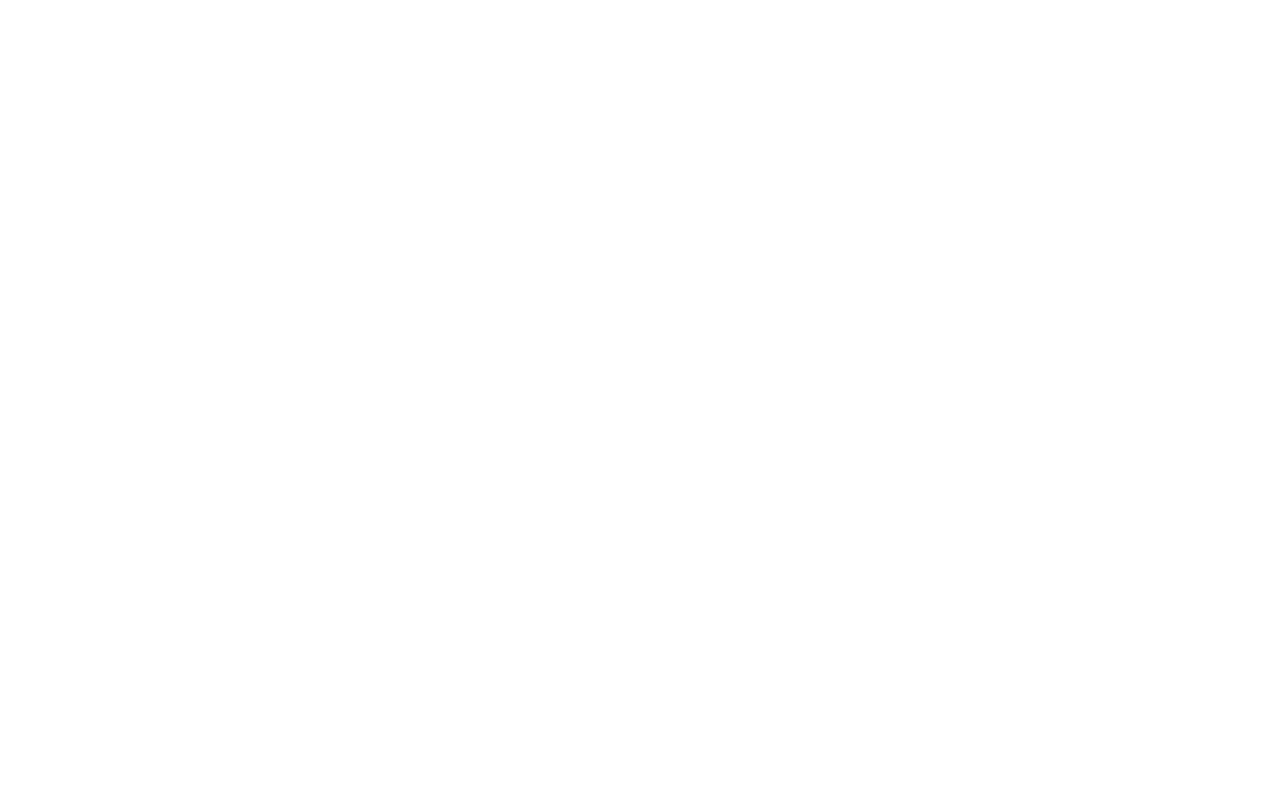
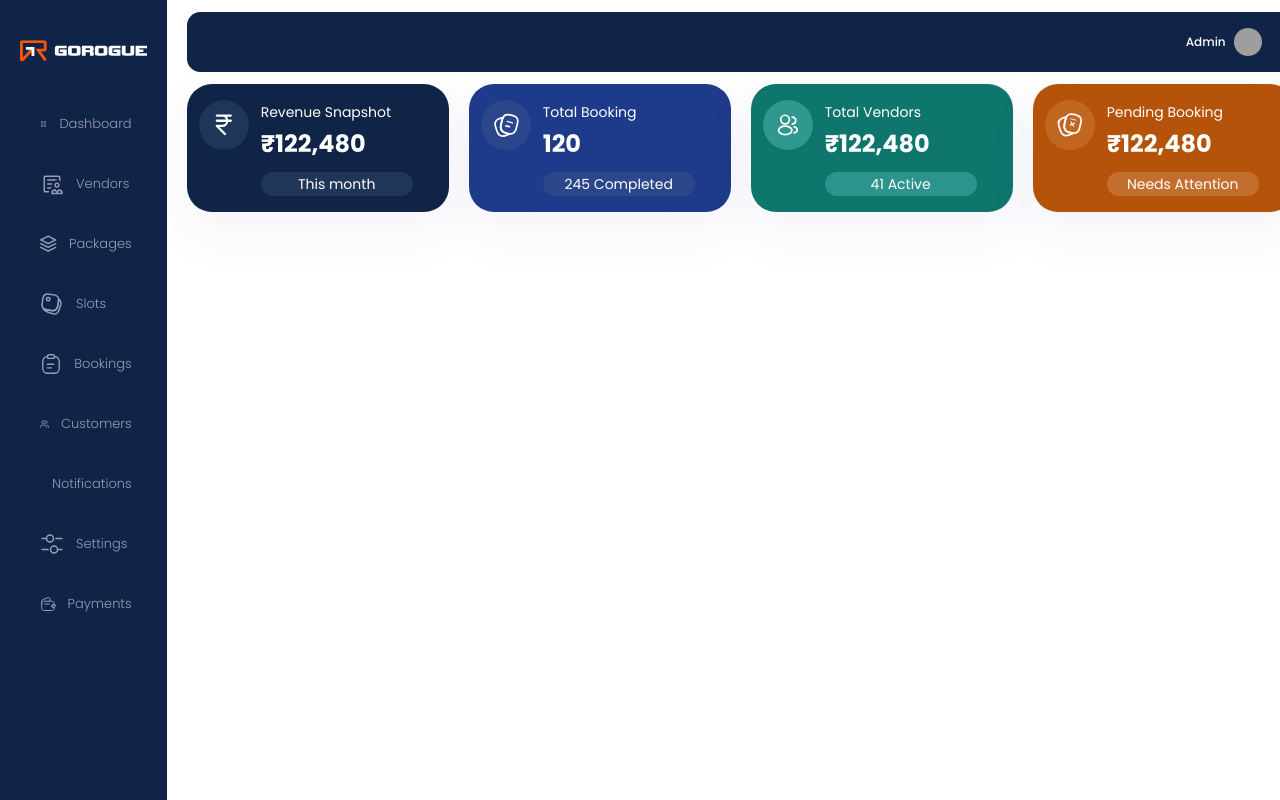
Before and after one commit to abdhakeemabd/lakshadweep, a React (Vite) app in the folder client/: page /admin in a window 1280 px wide. Before the commit this address had no page. Built offline with nearby package versions, Linux system fonts and the light colour scheme; sample sign-in values are in the browser's storage; grey boxes are pictures that could not be loaded.

Commit message:
admin dashboard and logout setting

```diff
--- a/client/src/App.jsx
+++ b/client/src/App.jsx
@@ -22,6 +22,8 @@
 import VendorView from './admin-panel/pages/vendor-view';
 import VendorEdit from './admin-panel/pages/vendor-edit';
 import AddVendor from './admin-panel/pages/add-vendor';
+import Dashboard from './admin-panel/pages/dashboard';
+import ProtectedRoute from './component/protected-route';
 import AdminLogin from './admin-panel/pages/admin-login';
 function App() {
   const location = useLocation();
@@ -50,10 +52,26 @@
         <Route path='/profile' element={<Profile />} />
         <Route path='/booking-history' element={<BookingHistory />} />
         <Route path='/saved-experiences' element={<SavedExperiences />} />
-        <Route path='/admin/vendors-list' element={<VendorList />} />
-        <Route path='/admin/vendors-view/:id' element={<VendorView />} />
-        <Route path='/admin/vendors-edit/:id' element={<VendorEdit />} />
-        <Route path='/admin/add-vendor' element={<AddVendor />} />
+
+        {/* Admin Routes */}
+        <Route path='/admin' element={<ProtectedRoute />}>
+          <Route index element={<Dashboard />} />
+          <Route path='dashboard' element={<Dashboard />} />
+          <Route path='vendor/list' element={<VendorList />} />
+          <Route path='vendor/view/:id' element={<VendorView />} />
+          <Route path='vendor/edit/:id' element={<VendorEdit />} />
+          <Route path='vendor/add' element={<AddVendor />} />
+
+          {/* Placeholders for other admin pages mentioned in sidebar */}
+          <Route path='packages-list' element={<VendorList />} />
+          <Route path='slots-list' element={<VendorList />} />
+          <Route path='bookings-list' element={<VendorList />} />
+          <Route path='customers-list' element={<VendorList />} />
+          <Route path='notifications-list' element={<VendorList/>} />
+          <Route path='settings-list' element={<VendorList />} />
+          <Route path='payments-list' element={<VendorList />} />
+        </Route>
+
         <Route path='/admin/login' element={<AdminLogin />} />
 
       </Routes>
--- a/client/src/admin-panel/component/header.jsx
+++ b/client/src/admin-panel/component/header.jsx
@@ -1,4 +1,5 @@
 import React, { useState, useRef, useEffect } from "react";
+import { useNavigate } from "react-router-dom";
 import UserIcon from "../../assets/admin-panel-icon/icons/user-default.svg";
 import PasswordIcon from "../../assets/admin-panel-icon/icons/password-check.svg";
 import LogoutIcon from "../../assets/admin-panel-icon/icons/logout.svg";
@@ -7,6 +8,13 @@
 function Header() {
   const [open, setOpen] = useState(false);
   const dropdownRef = useRef(null);
+  const navigate = useNavigate();
+
+  const handleLogout = () => {
+    localStorage.removeItem('isAdminAuthenticated');
+    setOpen(false);
+    navigate('/admin/login');
+  };
 
   // close dropdown on outside click
   useEffect(() => {
@@ -42,7 +50,7 @@
                     </button>
                   </li>
                   <li>
-                    <button onClick={() => { setOpen(false); }} className="w-full flex gap-3 items-center px-4 py-3 text-sm text-gray-700 hover:bg-gray-100 transition">
+                    <button onClick={handleLogout} className="w-full flex gap-3 items-center px-4 py-3 text-sm text-gray-700 hover:bg-gray-100 transition">
                       <img src={LogoutIcon} alt="Logout" className="w-5 h-5" />
                       Logout
                     </button>
--- a/client/src/admin-panel/component/slidebar.jsx
+++ b/client/src/admin-panel/component/slidebar.jsx
@@ -24,123 +24,123 @@
   return (
     <div className='side-bar admin-sidebar bg-[#0F2446] text-white px-[20px] py-4 min-h-screen'>
       <aside>
-        <div className="p-4 mb-4 text-center">
-          <Link to="/" className="a-logo"><img src={Logo} className="h-10 mx-auto" alt="Logo" /></Link>
+        <div className="py-5 mb-4  text-center">
+          <Link to="/" className="a-logo"><img src={Logo} className="h-[30px] mx-auto" alt="Logo" /></Link>
         </div>
         <ul className="space-y-2">
-          <li>
-            <NavLink to="/admin/dashboard" className={({ isActive }) => `group flex gap-3 items-center p-2 rounded-[10px] hover:bg-[#FF5C1A] transition-all duration-300 ease-in-out ${isActive ? "bg-[#FF5C1A]" : ""}`}>
+          <li className='mb-3 lg:mb-4'>
+            <NavLink to="/admin/dashboard" className={({ isActive }) => `group flex gap-3 items-center py-[10px] px-[15px] rounded-[10px] hover:bg-[#FF5C1A] transition-all duration-300 ease-in-out lg:pl-[20px] ${isActive ? "bg-[#FF5C1A]" : ""}`}>
               {({ isActive }) => (
                 <>
                   <div className="icon">
                     <img src={Dashboard} alt="Dashboard" className={`w-6 h-6 ${isActive ? "hidden" : "block"} group-hover:hidden`} />
                     <img src={DashboardActive} alt="Dashboard Active" className={`w-6 h-6 ${isActive ? "block" : "hidden"} group-hover:block`} />
                   </div>
-                  <span className={`text-[#969CB9] text-[13px] font-light ${isActive ? "font-semibold" : ""}`}>Dashboard</span>
+                  <span className={`text-[#969CB9] text-[13px] font-light ${isActive ? "font-semibold text-white" : ""}`}>Dashboard</span>
                 </>
               )}
             </NavLink>
           </li>
-          <li>
-            <NavLink to="/admin/vendors-list" className={({ isActive }) => `group flex gap-3 items-center p-2 rounded-[10px] hover:bg-[#FF5C1A] transition-all duration-300 ease-in-out ${isActive ? "bg-[#FF5C1A]" : ""}`}>
+          <li className='mb-3 lg:mb-4'>
+            <NavLink to="/admin/vendor/list" className={({ isActive }) => `group flex gap-3 items-center py-[10px] px-[15px] rounded-[10px] hover:bg-[#FF5C1A] transition-all duration-300 ease-in-out lg:pl-[20px] ${isActive ? "bg-[#FF5C1A]" : ""}`}>
               {({ isActive }) => (
                 <>
                   <div className="icon">
                     <img src={Vendors} alt="Vendors" className={`w-6 h-6 ${isActive ? "hidden" : "block"} group-hover:hidden`} />
                     <img src={VendorsActive} alt="Vendors Active" className={`w-6 h-6 ${isActive ? "block" : "hidden"} group-hover:block`} />
                   </div>
-                  <span className={`text-[#969CB9] text-[13px] font-light ${isActive ? "font-semibold" : ""}`}>Vendors</span>
+                  <span className={`text-[#969CB9] text-[13px] font-light ${isActive ? "font-semibold text-white" : ""}`}>Vendors</span>
                 </>
               )}
             </NavLink>
           </li>
-          <li>
-            <NavLink to="/admin/packages-list" className={({ isActive }) => `group flex gap-3 items-center p-2 rounded-[10px] hover:bg-[#FF5C1A] transition-all duration-300 ease-in-out ${isActive ? "bg-[#FF5C1A]" : ""}`}>
+          <li className='mb-3 lg:mb-4'>
+            <NavLink to="/admin/packages-list" className={({ isActive }) => `group flex gap-3 items-center py-[10px] px-[15px] rounded-[10px] hover:bg-[#FF5C1A] transition-all duration-300 ease-in-out lg:pl-[20px] ${isActive ? "bg-[#FF5C1A]" : ""}`}>
               {({ isActive }) => (
                 <>
                   <div className="icon">
                     <img src={Packages} alt="Vendors" className={`w-6 h-6 ${isActive ? "hidden" : "block"} group-hover:hidden`} />
                     <img src={PackagesActive} alt="Vendors Active" className={`w-6 h-6 ${isActive ? "block" : "hidden"} group-hover:block`} />
                   </div>
-                  <span className={`text-[#969CB9] text-[13px] font-light ${isActive ? "font-semibold" : ""}`}>Packages</span>
+                  <span className={`text-[#969CB9] text-[13px] font-light ${isActive ? "font-semibold text-white" : ""}`}>Packages</span>
                 </>
               )}
             </NavLink>
           </li>
-          <li>
-            <NavLink to="/admin/slots-list" className={({ isActive }) => `group flex gap-3 items-center p-2 rounded-[10px] hover:bg-[#FF5C1A] transition-all duration-300 ease-in-out ${isActive ? "bg-[#FF5C1A]" : ""}`}>
+          <li className='mb-3 lg:mb-4'>
+            <NavLink to="/admin/slots-list" className={({ isActive }) => `group flex gap-3 items-center py-[10px] px-[15px] rounded-[10px] hover:bg-[#FF5C1A] transition-all duration-300 ease-in-out lg:pl-[20px] ${isActive ? "bg-[#FF5C1A]" : ""}`}>
               {({ isActive }) => (
                 <>
                   <div className="icon">
                     <img src={Slots} alt="Vendors" className={`w-6 h-6 ${isActive ? "hidden" : "block"} group-hover:hidden`} />
                     <img src={SlotsActive} alt="Vendors Active" className={`w-6 h-6 ${isActive ? "block" : "hidden"} group-hover:block`} />
                   </div>
-                  <span className={`text-[#969CB9] text-[13px] font-light ${isActive ? "font-semibold" : ""}`}>Slots</span>
+                  <span className={`text-[#969CB9] text-[13px] font-light ${isActive ? "font-semibold text-white" : ""}`}>Slots</span>
                 </>
               )}
             </NavLink>
           </li>
-          <li>
-            <NavLink to="/admin/bookings-list" className={({ isActive }) => `group flex gap-3 items-center p-2 rounded-[10px] hover:bg-[#FF5C1A] transition-all duration-300 ease-in-out ${isActive ? "bg-[#FF5C1A]" : ""}`}>
+          <li className='mb-3 lg:mb-4'>
+            <NavLink to="/admin/bookings-list" className={({ isActive }) => `group flex gap-3 items-center py-[10px] px-[15px] rounded-[10px] hover:bg-[#FF5C1A] transition-all duration-300 ease-in-out lg:pl-[20px] ${isActive ? "bg-[#FF5C1A]" : ""}`}>
               {({ isActive }) => (
                 <>
                   <div className="icon">
                     <img src={Bookings} alt="Vendors" className={`w-6 h-6 ${isActive ? "hidden" : "block"} group-hover:hidden`} />
                     <img src={BookingsActive} alt="Vendors Active" className={`w-6 h-6 ${isActive ? "block" : "hidden"} group-hover:block`} />
                   </div>
-                  <span className={`text-[#969CB9] text-[13px] font-light ${isActive ? "font-semibold" : ""}`}>Bookings</span>
+                  <span className={`text-[#969CB9] text-[13px] font-light ${isActive ? "font-semibold text-white" : ""}`}>Bookings</span>
                 </>
               )}
             </NavLink>
           </li>
-          <li>
-            <NavLink to="/admin/customers-list" className={({ isActive }) => `group flex gap-3 items-center p-2 rounded-[10px] hover:bg-[#FF5C1A] transition-all duration-300 ease-in-out ${isActive ? "bg-[#FF5C1A]" : ""}`}>
+          <li className='mb-3 lg:mb-4'>
+            <NavLink to="/admin/customers-list" className={({ isActive }) => `group flex gap-3 items-center py-[10px] px-[15px] rounded-[10px] hover:bg-[#FF5C1A] transition-all duration-300 ease-in-out lg:pl-[20px] ${isActive ? "bg-[#FF5C1A]" : ""}`}>
               {({ isActive }) => (
                 <>
                   <div className="icon">
                     <img src={Customers} alt="Vendors" className={`w-6 h-6 ${isActive ? "hidden" : "block"} group-hover:hidden`} />
                     <img src={CustomersActive} alt="Vendors Active" className={`w-6 h-6 ${isActive ? "block" : "hidden"} group-hover:block`} />
                   </div>
-                  <span className={`text-[#969CB9] text-[13px] font-light ${isActive ? "font-semibold" : ""}`}>Customers</span>
+                  <span className={`text-[#969CB9] text-[13px] font-light ${isActive ? "font-semibold text-white" : ""}`}>Customers</span>
                 </>
               )}
             </NavLink>
           </li>
-          <li>
-            <NavLink to="/admin/notifications-list" className={({ isActive }) => `group flex gap-3 items-center p-2 rounded-[10px] hover:bg-[#FF5C1A] transition-all duration-300 ease-in-out ${isActive ? "bg-[#FF5C1A]" : ""}`}>
+          <li className='mb-3 lg:mb-4'>
+            <NavLink to="/admin/notifications-list" className={({ isActive }) => `group flex gap-3 items-center py-[10px] px-[15px] rounded-[10px] hover:bg-[#FF5C1A] transition-all duration-300 ease-in-out lg:pl-[20px] ${isActive ? "bg-[#FF5C1A]" : ""}`}>
               {({ isActive }) => (
                 <>
                   <div className="icon">
                     <img src={Notifications} alt="Vendors" className={`w-6 h-6 ${isActive ? "hidden" : "block"} group-hover:hidden`} />
                     <img src={NotificationsActive} alt="Vendors Active" className={`w-6 h-6 ${isActive ? "block" : "hidden"} group-hover:block`} />
                   </div>
-                  <span className={`text-[#969CB9] text-[13px] font-light ${isActive ? "font-semibold" : ""}`}>Notifications</span>
+                  <span className={`text-[#969CB9] text-[13px] font-light ${isActive ? "font-semibold text-white" : ""}`}>Notifications</span>
                 </>
               )}
             </NavLink>
           </li>
-          <li>
-            <NavLink to="/admin/settings-list" className={({ isActive }) => `group flex gap-3 items-center p-2 rounded-[10px] hover:bg-[#FF5C1A] transition-all duration-300 ease-in-out ${isActive ? "bg-[#FF5C1A]" : ""}`}>
+          <li className='mb-3 lg:mb-4'>
+            <NavLink to="/admin/settings-list" className={({ isActive }) => `group flex gap-3 items-center py-[10px] px-[15px] rounded-[10px] hover:bg-[#FF5C1A] transition-all duration-300 ease-in-out lg:pl-[20px] ${isActive ? "bg-[#FF5C1A]" : ""}`}>
               {({ isActive }) => (
                 <>
                   <div className="icon">
                     <img src={Settings} alt="Vendors" className={`w-6 h-6 ${isActive ? "hidden" : "block"} group-hover:hidden`} />
                     <img src={SettingsActive} alt="Vendors Active" className={`w-6 h-6 ${isActive ? "block" : "hidden"} group-hover:block`} />
                   </div>
-                  <span className={`text-[#969CB9] text-[13px] font-light ${isActive ? "font-semibold" : ""}`}>Settings</span>
+                  <span className={`text-[#969CB9] text-[13px] font-light ${isActive ? "font-semibold text-white" : ""}`}>Settings</span>
                 </>
               )}
             </NavLink>
           </li>
-          <li>
-            <NavLink to="/admin/payments-list" className={({ isActive }) => `group flex gap-3 items-center p-2 rounded-[10px] hover:bg-[#FF5C1A] transition-all duration-300 ease-in-out ${isActive ? "bg-[#FF5C1A]" : ""}`}>
+          <li className='mb-3 lg:mb-4'>
+            <NavLink to="/admin/payments-list" className={({ isActive }) => `group flex gap-3 items-center py-[10px] px-[15px] rounded-[10px] hover:bg-[#FF5C1A] transition-all duration-300 ease-in-out lg:pl-[20px] ${isActive ? "bg-[#FF5C1A]" : ""}`}>
               {({ isActive }) => (
                 <>
                   <div className="icon">
                     <img src={Payments} alt="Vendors" className={`w-6 h-6 ${isActive ? "hidden" : "block"} group-hover:hidden`} />
                     <img src={PaymentsActive} alt="Vendors Active" className={`w-6 h-6 ${isActive ? "block" : "hidden"} group-hover:block`} />
                   </div>
-                  <span className={`text-[#969CB9] text-[13px] font-light ${isActive ? "font-semibold" : ""}`}>Payments</span>
+                  <span className={`text-[#969CB9] text-[13px] font-light ${isActive ? "font-semibold text-white" : ""}`}>Payments</span>
                 </>
               )}
             </NavLink>
--- a/client/src/admin-panel/component/vendor-profile.jsx
+++ b/client/src/admin-panel/component/vendor-profile.jsx
@@ -84,7 +84,7 @@
       <div className="vendor-profile-card px-3 shadow-[3px_4px_20px_0px_#0000000F] bg-white border-0 rounded-[1.25rem]">
         <div className="card-header py-2 border-b border-[#E5E5E5]">
           <div className="flex items-center gap-3">
-            <Link to="/admin/vendors-list" className="w-[34px] h-[34px] bg-[#f9f9f9] rounded-xl flex items-center justify-center">
+            <Link to="/admin/vendor/list" className="w-[34px] h-[34px] bg-[#f9f9f9] rounded-xl flex items-center justify-center">
               <svg xmlns="http://www.w3.org/2000/svg" width="20" height="20" viewBox="0 0 24 24" fill="none" stroke="currentColor" strokeWidth="2" strokeLinecap="round" strokeLinejoin="round"><path d="M15 18l-6-6 6-6" /></svg>
             </Link>
             <div className="font-semibold text-[24px] leading-none tracking-normal text-[#2A2A2A]">Vendor Profile</div>
--- a/client/src/admin-panel/pages/add-vendor.jsx
+++ b/client/src/admin-panel/pages/add-vendor.jsx
@@ -88,7 +88,7 @@
 
       if (response.ok) {
         alert('Vendor added successfully!');
-        navigate('/admin/vendors-list');
+        navigate('/admin/vendor/list');
       } else {
         const text = await response.text();
         let errorMsg = 'Failed to add vendor';
@@ -133,7 +133,7 @@
             <div className="card relative flex flex-col break-words bg-white bg-clip-border rounded-[1.25rem] shadow-[3px_4px_20px_0px_#0000000F] border-0 mt-3 py-3 px-3">
               <div className="card-header p-4 flex justify-between items-center border-b border-[#e3e3e3] mb-3">
                 <div className="flex items-center gap-3">
-                  <Link to="/admin/vendors-list" className="w-[34px] h-[34px] bg-[#f9f9f9] rounded-xl flex items-center justify-center transition-colors hover:bg-gray-200">
+                  <Link to="/admin/vendor/list" className="w-[34px] h-[34px] bg-[#f9f9f9] rounded-xl flex items-center justify-center transition-colors hover:bg-gray-200">
                     <svg xmlns="http://www.w3.org/2000/svg" width="20" height="20" viewBox="0 0 24 24" fill="none" stroke="currentColor" strokeWidth="2" strokeLinecap="round" strokeLinejoin="round"><path d="M15 18l-6-6 6-6" /></svg>
                   </Link>
                   <div className="font-semibold text-[24px] leading-none tracking-normal text-[#2A2A2A]">
--- /dev/null
+++ b/client/src/admin-panel/pages/dashboard.jsx
@@ -0,0 +1,68 @@
+import React from 'react';
+import Slidebar from '../component/slidebar';
+import Header from '../component/header';
+import Money from '../../assets/admin-panel-icon/icons/money.svg';
+import Booking from '../../assets/admin-panel-icon/icons/total-booking.svg';
+import Vendor from '../../assets/admin-panel-icon/icons/total-vendors.svg';
+import PendingBooking from '../../assets/admin-panel-icon/icons/pending-booking.svg';
+function Dashboard() {
+
+  return (
+    <div>
+       <div className="container-fluid mx-auto pr-3">
+        <div className="flex gap-5">
+          <div className="w-[262px]">
+            <Slidebar />
+          </div>
+          <div className="w-full pt-3">
+            <Header />
+            <div className="card-group flex gap-3 lg:gap-5 items-center justify-center">
+              <div className="card p-3 w-full rounded-[25px] min-w-[262px] min-h-[126px] py-3 lg:py-4 flex gap-3 items-start bg-[#0F2446] shadow-[0px_19px_56px_0px_#2E25860F]">
+                <div>
+                  <img src={Money} alt="Money" className='w-[50px] h-[50px]'/>
+                </div>
+                <div className="card-body">
+                  <h5 className="card-title text-[14px] text-[#ffffff] leading-[24px]">Revenue Snapshot</h5>
+                  <div className="price font-bold text-[#ffffff] text-[24px] mb-2 leading-[40px]">₹122,480</div>
+                  <div className="badge text-[14px] text-[#ffffff] bg-[#54698C42] rounded-[15px] flex justify-center items-center p-[4px,8px,4px,8px] leading-[20px] min-w-[152px] min-h-[24px]">This month</div>
+                </div>
+              </div>
+              <div className="card p-3 w-full rounded-[25px] min-w-[262px] min-h-[126px] py-3 lg:py-4 flex gap-3 items-start bg-[#1E3A8A] shadow-[0px_19px_56px_0px_#2E25860F]">
+                <div>
+                  <img src={Booking} alt="Money" className='w-[50px] h-[50px]'/>
+                </div>
+                <div className="card-body">
+                  <h5 className="card-title text-[14px] text-[#ffffff] leading-[24px]">Total Booking</h5>
+                  <div className="price font-bold text-[#ffffff] text-[24px] mb-2 leading-[40px]">120</div>
+                  <div className="badge text-[14px] text-[#ffffff] bg-[#54698C42] rounded-[15px] flex justify-center items-center p-[4px,8px,4px,8px] leading-[20px] min-w-[152px] min-h-[24px]">245 Completed</div>
+                </div>
+              </div>
+              <div className="card p-3 w-full rounded-[25px] min-w-[262px] min-h-[126px] py-3 lg:py-4 flex gap-3 items-start bg-[#0F766E] shadow-[0px_19px_56px_0px_#2E25860F]">
+                <div>
+                  <img src={Vendor} alt="Money" className='w-[50px] h-[50px]'/>
+                </div>
+                <div className="card-body">
+                  <h5 className="card-title text-[14px] text-[#ffffff] leading-[24px]">Total Vendors</h5>
+                  <div className="price font-bold text-[#ffffff] text-[24px] mb-2 leading-[40px]">₹122,480</div>
+                  <div className="badge text-[14px] text-[#ffffff] bg-[#84EAE240] rounded-[15px] flex justify-center items-center p-[4px,8px,4px,8px] leading-[20px] min-w-[152px] min-h-[24px]">41 Active</div>
+                </div>
+              </div>
+              <div className="card p-3 w-full rounded-[25px] min-w-[262px] min-h-[126px] py-3 lg:py-4 flex gap-3 items-start bg-[#B45309] shadow-[0px_19px_56px_0px_#2E25860F]">
+                <div>
+                  <img src={PendingBooking} alt="Money" className='w-[50px] h-[50px]'/>
+                </div>
+                <div className="card-body">
+                  <h5 className="card-title text-[14px] text-[#ffffff] leading-[24px]">Pending Booking</h5>
+                  <div className="price font-bold text-[#ffffff] text-[24px] mb-2 leading-[40px]">₹122,480</div>
+                  <div className="badge text-[14px] text-[#ffffff] bg-[#FFE3CD30] rounded-[15px] flex justify-center items-center p-[4px,8px,4px,8px] leading-[20px] min-w-[152px] min-h-[24px]">Needs Attention</div>
+                </div>
+              </div>
+            </div>
+          </div>
+        </div>
+      </div>
+    </div>
+  );
+}
+
+export default Dashboard;
--- a/client/src/admin-panel/pages/vendor-edit.jsx
+++ b/client/src/admin-panel/pages/vendor-edit.jsx
@@ -170,7 +170,7 @@
         if (!success) {
           console.error('All fetch attempts failed.');
           alert(`Failed to load vendor details. Last error: ${lastError}`);
-          navigate('/admin/vendors-list');
+          navigate('/admin/vendor/list');
         }
       } catch (error) {
         console.error('Outer fetch error:', error);
@@ -295,7 +295,7 @@
       if (updateSuccess) {
         alert('Vendor updated successfully!');
         // Allow a slight buffer for server persistence
-        setTimeout(() => navigate('/admin/vendors-list'), 100);
+        setTimeout(() => navigate('/admin/vendor/list'), 100);
       } else {
         const response = lastResponse;
         const text = await (response ? response.text() : "No response from any candidate server");
@@ -347,7 +347,7 @@
             <div className="card relative flex flex-col break-words bg-white bg-clip-border rounded-[1.25rem] shadow-[3px_4px_20px_0px_#0000000F] border-0 mt-3 py-3 px-3">
               <div className="card-header p-4 flex justify-between items-center border-b border-[#e3e3e3] mb-3">
                 <div className="flex items-center gap-3">
-                  <Link to="/admin/vendors-list" className="w-[34px] h-[34px] bg-[#f9f9f9] rounded-xl flex items-center justify-center">
+                  <Link to="/admin/vendor/list" className="w-[34px] h-[34px] bg-[#f9f9f9] rounded-xl flex items-center justify-center">
                     <svg xmlns="http://www.w3.org/2000/svg" width="20" height="20" viewBox="0 0 24 24" fill="none" stroke="currentColor" strokeWidth="2" strokeLinecap="round" strokeLinejoin="round"><path d="M15 18l-6-6 6-6" /></svg>
                   </Link>
                   <div className="font-semibold text-[24px] leading-none tracking-normal text-[#2A2A2A]">Edit Vendor</div>
--- a/client/src/admin-panel/pages/vendor-view.jsx
+++ b/client/src/admin-panel/pages/vendor-view.jsx
@@ -188,7 +188,7 @@
                 {error ? (
                   <div className="bg-white rounded-2xl shadow-sm p-10 text-center">
                     <div className="text-red-500 font-semibold mb-4 text-lg">{error}</div>
-                    <button onClick={() => navigate('/admin/vendors-list')} className="px-6 py-2 bg-[#0F2446] text-white rounded-lg font-medium">Back to List</button>
+                    <button onClick={() => navigate('/admin/vendor/list')} className="px-6 py-2 bg-[#0F2446] text-white rounded-lg font-medium">Back to List</button>
                   </div>
                 ) : (
                   <div className="bg-white rounded-2xl shadow-[1px_0px_4px_0px_#00000014] overflow-hidden p-3">
--- /dev/null
+++ b/client/src/component/protected-route.jsx
@@ -0,0 +1,14 @@
+import React from 'react';
+import { Navigate, Outlet } from 'react-router-dom';
+
+const ProtectedRoute = ({ children }) => {
+  const isAuthenticated = localStorage.getItem('isAdminAuthenticated') === 'true';
+
+  if (!isAuthenticated) {
+    return <Navigate to="/admin/login" replace />;
+  }
+
+  return children ? children : <Outlet />;
+};
+
+export default ProtectedRoute;
```
Also changed, not shown: client/src/admin-panel/pages/admin-login.jsx (+13 -5 lines), client/src/admin-panel/pages/vendor-list.jsx (+5 -5 lines).
